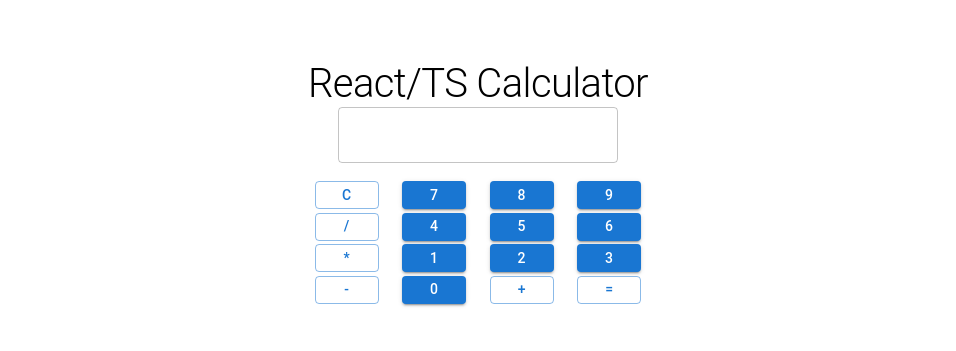
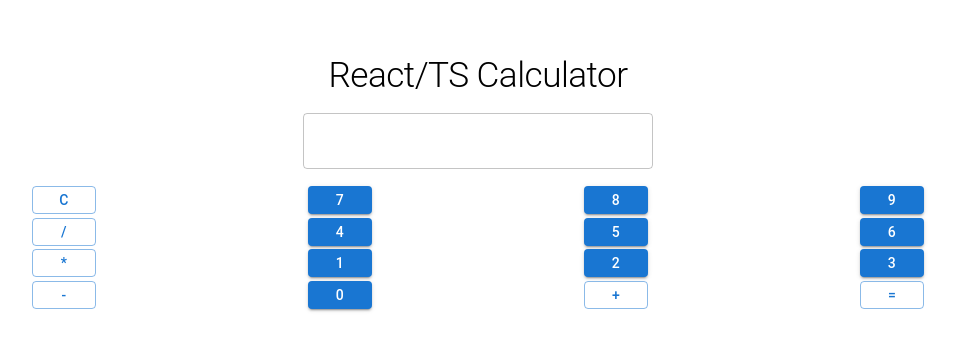
Before and after one commit to JerryUusis/ts_react_calculator, a React (Vite) app: page / in a window 1280 px wide. Shown: the part 225-576 px from the top of the page, without its empty margins (162-1118 px from the left). Built offline with nearby package versions, Linux system fonts and the light colour scheme.

Commit message:
Remove unused styling

```diff
--- a/src/components/Calculator.tsx
+++ b/src/components/Calculator.tsx
@@ -13,7 +13,7 @@ const Calculator: React.FC = () => {
   };
 
   const handleInput = (value: string) => {
-    if (display === "Error") {
+    if (display === "Syntax error") {
       clearInput();
     } else {
       setDisplay(display + value);
@@ -33,7 +33,7 @@ const Calculator: React.FC = () => {
         setDisplay(result.toFixed(3));
       }
     } catch (error) {
-      setDisplay("Error");
+      setDisplay("Syntax error");
     }
   };
 
@@ -41,21 +41,23 @@ const Calculator: React.FC = () => {
     <Container
       sx={{
         display: "flex",
+        flexDirection: "column",
         justifyContent: "center",
-        flexDirection: "column",
         alignItems: "center",
+        maxWidth: "350px", minWidth: "280px"
       }}
     >
       <OutlinedInput
         sx={{
           maxWidth: "350px",
           minWidth: "280px",
-          mb: "1rem"
+          my: "1rem",
+          width: "100%",
         }}
         value={display}
         readOnly
       />
-      <Grid container sx={{ maxWidth: "350px", minWidth: "280px" }}>
+      <Grid container >
         <Grid item xs={3}>
           <Box sx={columnStyle}>
             <Button variant="outlined" onClick={() => clearInput()}>
@@ -86,7 +88,6 @@ const Calculator: React.FC = () => {
             <Button variant="contained" onClick={() => handleInput("0")}>
               0
             </Button>
-
           </Box>
         </Grid>
         <Grid item xs={3}>
@@ -103,7 +104,6 @@ const Calculator: React.FC = () => {
             <Button variant="outlined" onClick={() => handleInput("+")}>
               +
             </Button>
-
           </Box>
         </Grid>
         <Grid item xs={3}>
--- a/src/main.tsx
+++ b/src/main.tsx
@@ -6,16 +6,14 @@ import { createTheme, ThemeProvider } from '@mui/material'
 const theme = createTheme({
   typography: {
     h1: {
-      fontSize: "2.5em"
+      fontSize: "2.2em"
     }
   },
   components: {
     MuiButton: {
       styleOverrides: {
         root: {
-          padding: "0.125em",
           margin: "0.125em",
-          width:"auto",
           maxHeight:"2em"
         }
       }
```
Also changed, not shown: src/index.css (deleted).
